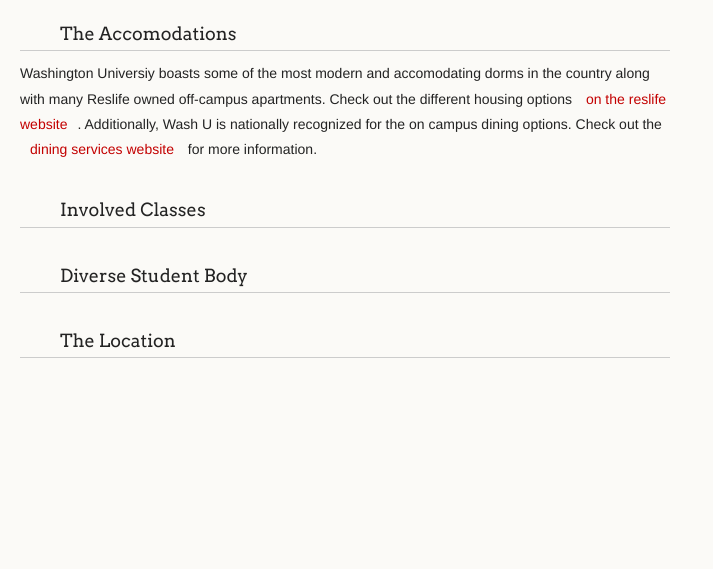
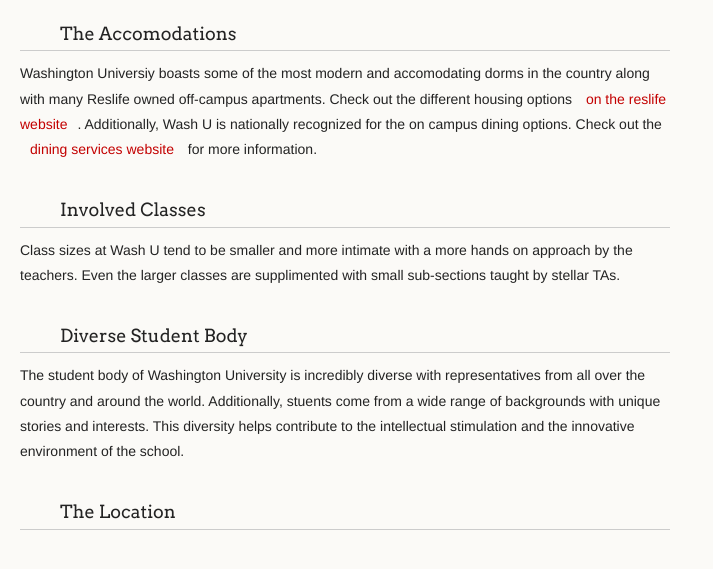
Before and after one commit to julfelder/What-makes-us-special, a plain HTML site: page index.html in a window 1280 px wide. Shown: the part 115-684 px from the top of the page, without its empty margins (0-713 px from the left). Drawn offline with Linux system fonts and the light colour scheme.

Commit message:
Update index.html

```diff
--- a/index.html
+++ b/index.html
@@ -24,11 +24,11 @@
 <h3>
 <a id="ims" class="anchor" href="#designer-templates" aria-hidden="true"><span aria-hidden="true" class="octicon octicon-link"></span></a>Involved Classes</h3>
 
-<p></p>
+<p>Class sizes at Wash U tend to be smaller and more intimate with a more hands on approach by the teachers. Even the larger classes are supplimented with small sub-sections taught by stellar TAs.</p>
 
 <h3>
 <a id="clubs" class="anchor" href="#creating-pages-manually" aria-hidden="true"><span aria-hidden="true" class="octicon octicon-link"></span></a>Diverse Student Body</h3>
-<p></p>
+<p>The student body of Washington University is incredibly diverse with representatives from all over the country and around the world. Additionally, stuents come from a wide range of backgrounds with unique stories and interests. This diversity helps contribute to the intellectual stimulation and the innovative environment of the school.</p>
 
 <h3>
 <a id="student govt" class="anchor" href="#authors-and-contributors" aria-hidden="true"><span aria-hidden="true" class="octicon octicon-link"></span></a>The Location</h3>
```
